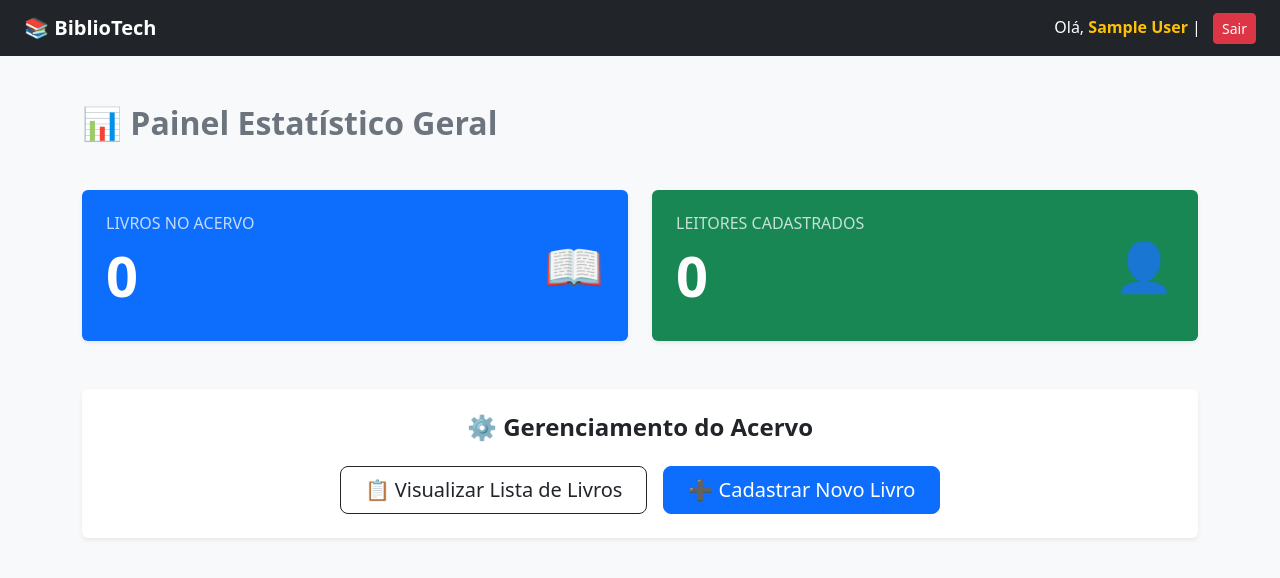
After one commit to KelMars28/gestao-livros-desenvolvimento-webII, a Flask app: page /dashboard in a window 1280 px wide. The commit adds this page. Shown: the top 578 px of the page. Run offline with Flask 3, Linux system fonts and the light colour scheme; the visitor is signed in with stand-in values (Sample User, id 1).

Commit message:
Adição do dasboard
Adição do dasboard

```diff
--- a/controllers/AppController.py
+++ b/controllers/AppController.py
@@ -1,49 +1,76 @@
 from flask import render_template, request, redirect, url_for, session as flask_session
+from flask import jsonify
+from sqlalchemy import func
 from main import app
 from models.Geral import Session
 from models.Usuario import Usuario
 from models.Livro import Livro
 
-# ================= ROTA DE LOGIN =================
+# ================= ROTA DE LOGIN (PÁGINA INICIAL) =================
 @app.route("/", methods=["GET", "POST"])
 def login():
+    # Se o usuário já estiver logado, manda direto para o Dashboard
+    if "usuario_logado" in flask_session:
+        return redirect(url_for("exibir_dashboard"))
+
     if request.method == "POST":
         db_session = Session()
         try:
             txt_login = request.form.get("login")
             txt_senha = request.form.get("senha")
 
-            # Procura o usuário no banco do XAMPP
             usuario = db_session.query(Usuario).filter(Usuario.login == txt_login, Usuario.senha == txt_senha).first()
 
             if usuario:
-                flask_session["usuario_logado"] = usuario.nome # Salva na sessão da página
-                return redirect(url_for("listar_livros"))
+                flask_session["usuario_logado"] = usuario.nome
+                # MUDANÇA AQUI: Agora, ao logar, vai direto para o Dashboard!
+                return redirect(url_for("exibir_dashboard"))
             else:
                 return render_template("login.html", erro="Usuário ou senha inválidos!")
         finally:
-            db_session.close() # FECHA A CONEXÃO
+            db_session.close()
 
     return render_template("login.html", erro=None)
 
 @app.route("/logout")
 def logout():
-    flask_session.pop("usuario_logado", None) # Limpa o login
+    flask_session.pop("usuario_logado", None)
     return redirect(url_for("login"))
 
 
-# ================= CRUD DE LIVROS (SÓ ENTRA SE LOGADO) =================
+# ================= DASHBOARD DO SISTEMA =================
+@app.route("/dashboard")
+def exibir_dashboard():
+    if "usuario_logado" not in flask_session:
+        return redirect(url_for("login"))
+
+    db_session = Session()
+    try:
+        total_livros = db_session.query(func.count(Livro.id)).scalar()
+        total_usuarios = db_session.query(func.count(Usuario.id)).scalar()
+
+        return render_template(
+            "dashboard.html",
+            total_livros=total_livros,
+            total_usuarios=total_usuarios,
+            nome_usuario=flask_session["usuario_logado"]
+        )
+    finally:
+        db_session.close()
+
+
+# ================= CRUD DE LIVROS =================
 @app.route("/livros")
 def listar_livros():
     if "usuario_logado" not in flask_session:
-        return redirect(url_for("login")) # Expulsa se não estiver logado
+        return redirect(url_for("login"))
 
     db_session = Session()
     try:
         lista = db_session.query(Livro).all()
         return render_template("livros/lista.html", todos_os_livros=lista, nome_usuario=flask_session["usuario_logado"])
     finally:
-        db_session.close() # FECHA A CONEXÃO
+        db_session.close()
 
 @app.route("/livros/novo")
 def novo_livro():
@@ -72,7 +99,7 @@ def salvar_livro():
         db_session.commit()
         return redirect(url_for("listar_livros"))
     finally:
-        db_session.close() # FECHA A CONEXÃO
+        db_session.close()
 
 @app.route("/livros/editar/<int:id>")
 def editar_livro(id):
@@ -82,7 +109,7 @@ def editar_livro(id):
         livro = db_session.query(Livro).filter(Livro.id == id).first()
         return render_template("livros/formulario.html", livro=livro)
     finally:
-        db_session.close() # FECHA A CONEXÃO
+        db_session.close()
 
 @app.route("/livros/deletar/<int:id>")
 def deletar_livro(id):
@@ -94,14 +121,14 @@ def deletar_livro(id):
         db_session.commit()
         return redirect(url_for("listar_livros"))
     finally:
-        db_session.close() # FECHA A CONEXÃO
+        db_session.close()
 
-# ROTA PARA ABRIR A TELA DE CADASTRO DE USUÁRIO
+
+# ================= TELA DE CADASTRO DE USUÁRIO =================
 @app.route("/registrar")
 def novo_usuario_externo():
     return render_template("cadastro_usuario.html")
 
-# ROTA PARA SALVAR O NOVO USUÁRIO NO BANCO DO XAMPP
 @app.route("/registrar/salvar", methods=["POST"])
 def salvar_usuario_externo():
     db_session = Session()
@@ -110,17 +137,16 @@ def salvar_usuario_externo():
         login = request.form.get("login")
         senha = request.form.get("senha")
 
-        # Cria o usuário e manda pro MySQL
         novo_usuario = Usuario(nome=nome, login=login, senha=senha)
         db_session.add(novo_usuario)
         db_session.commit()
 
-        # Redireciona de volta para o login para ele estrear a conta!
         return redirect(url_for("login"))
     finally:
-        db_session.close() # FECHA A CONEXÃO
+        db_session.close()
 
-from flask import jsonify
+
+# ================= ENDPOINT DO AUTOR (API) =================
 @app.route("/autor")
 def endpoint_autor():
     dados_autor = {
--- /dev/null
+++ b/templates/dashboard.html
@@ -0,0 +1,56 @@
+<!DOCTYPE html>
+<html lang="pt-br">
+<head>
+    <meta charset="UTF-8">
+    <title>BiblioTech - Dashboard</title>
+    <link href="https://cdn.jsdelivr.net/npm/bootstrap@5.3.0/dist/css/bootstrap.min.css" rel="stylesheet">
+</head>
+<body class="bg-light">
+
+    <nav class="navbar navbar-dark bg-dark px-4">
+        <a class="navbar-brand fw-bold" href="#">📚 BiblioTech</a>
+        <span class="text-white">Olá, <strong class="text-warning">{{ nome_usuario }}</strong> |
+            <a href="/logout" class="btn btn-sm btn-danger ms-2">Sair</a>
+        </span>
+    </nav>
+
+    <div class="container mt-5">
+        <h2 class="mb-4 fw-bold text-secondary">📊 Painel Estatístico Geral</h2>
+
+        <div class="row g-4 mt-2">
+            <div class="col-md-6">
+                <div class="card border-0 shadow-sm bg-primary text-white p-4">
+                    <div class="d-flex justify-content-between align-items-center">
+                        <div>
+                            <h6 class="text-uppercase opacity-75">Livros no Acervo</h6>
+                            <h1 class="display-4 fw-bold">{{ total_livros }}</h1>
+                        </div>
+                        <span style="font-size: 3rem;">📖</span>
+                    </div>
+                </div>
+            </div>
+
+            <div class="col-md-6">
+                <div class="card border-0 shadow-sm bg-success text-white p-4">
+                    <div class="d-flex justify-content-between align-items-center">
+                        <div>
+                            <h6 class="text-uppercase opacity-75">Leitores Cadastrados</h6>
+                            <h1 class="display-4 fw-bold">{{ total_usuarios }}</h1>
+                        </div>
+                        <span style="font-size: 3rem;">👤</span>
+                    </div>
+                </div>
+            </div>
+        </div>
+
+        <div class="mt-5 p-4 bg-white rounded shadow-sm text-center">
+            <h4 class="mb-4 fw-bold text-dark">⚙️ Gerenciamento do Acervo</h4>
+            <div class="d-flex justify-content-center gap-3">
+                <a href="/livros" class="btn btn-lg btn-outline-dark px-4">📋 Visualizar Lista de Livros</a>
+                <a href="/livros/novo" class="btn btn-lg btn-primary px-4">➕ Cadastrar Novo Livro</a>
+            </div>
+        </div>
+    </div>
+
+</body>
+</html>
--- a/templates/login.html
+++ b/templates/login.html
@@ -10,7 +10,7 @@
 
     <div class="card shadow-sm border-0 p-4" style="width: 100%; max-width: 400px; border-radius: 12px;">
         <div class="text-center mb-4">
-            <h2 class="fw-bold text-primary">🔐 Sistema Biblioteca</h2>
+            <h2 class="fw-bold text-primary">🔐+BiblioTech</h2>
             <p class="text-muted small">Insira suas credenciais para acessar</p>
         </div>
 
```
Also changed, not shown: templates/livros/lista.html (+9 -4 lines).
